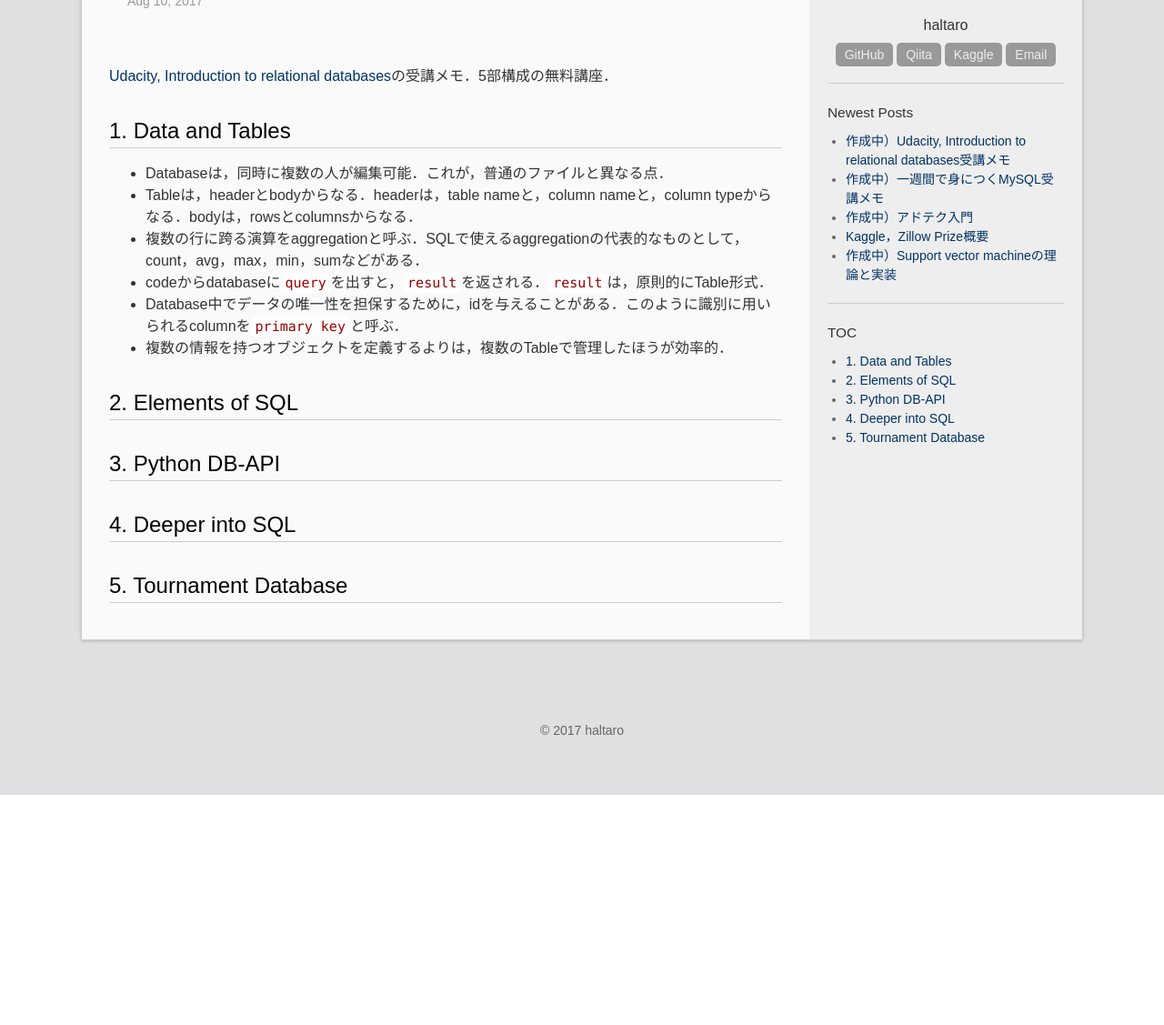
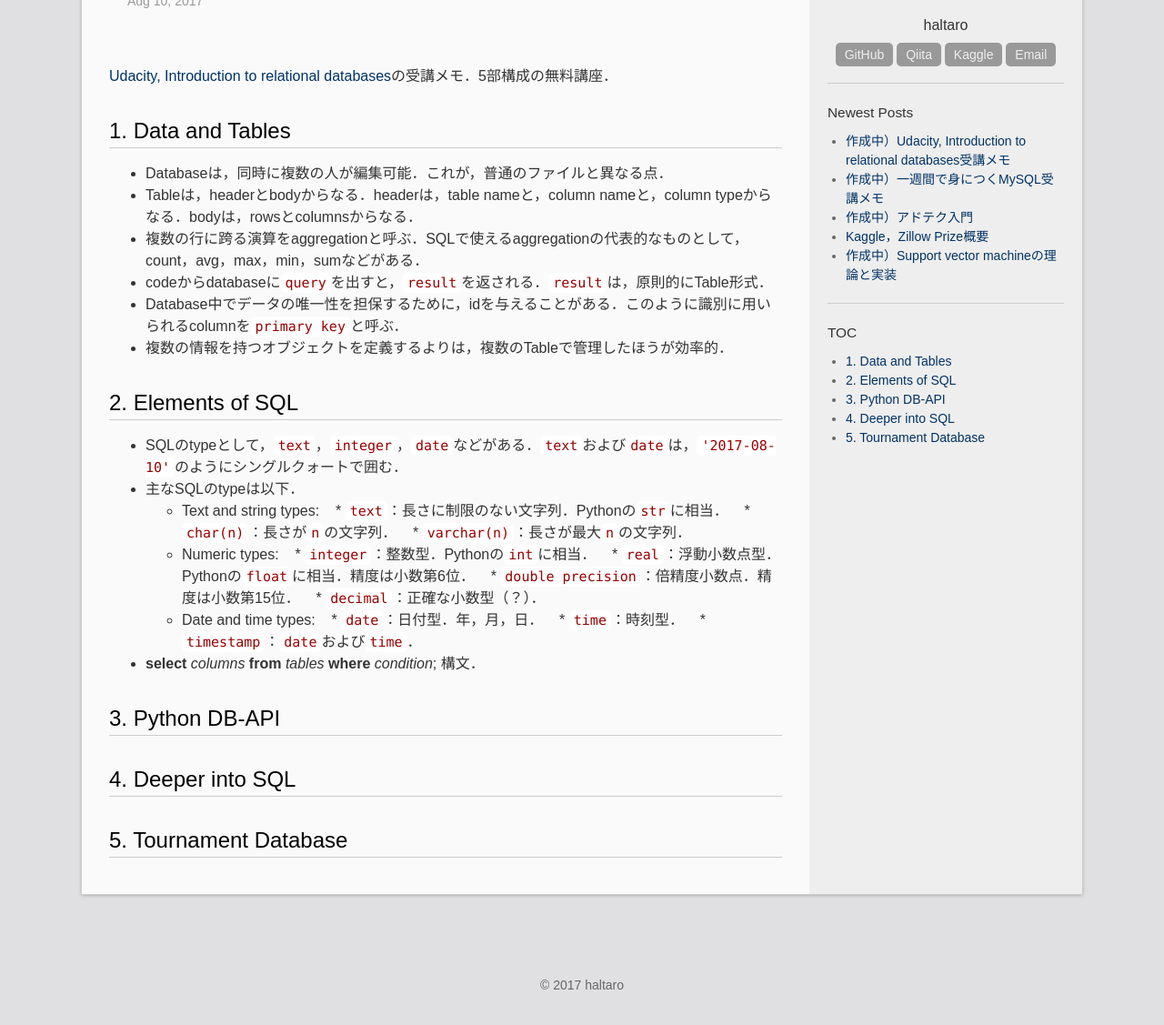
Before and after one commit to madoreenu/haltaro.github.io, a Jekyll site: the page built from _posts/2017-08-10-udacity-rdb.md, in a window 1280 px wide, cut to the strip 261-1415 px from the top of the page. Shown: the top 1127 px of the strip at 91% size. Built offline with Jekyll 4.4.1, drawn with Linux system fonts in a browser that asks for light colours; before the commit the page ends 1135 px from its top, so only the background shows below that.

Commit message:
Update 2017-08-10-udacity-rdb.md

```diff
--- a/_posts/2017-08-10-udacity-rdb.md
+++ b/_posts/2017-08-10-udacity-rdb.md
@@ -19,6 +19,23 @@ categories:
 
 # 2. Elements of SQL
 
+* SQLのtypeとして，`text`，`integer`，`date`などがある．`text`および`date`は，`'2017-08-10'`のようにシングルクォートで囲む．
+* 主なSQLのtypeは以下．
+  * Text and string types:
+    * `text`：長さに制限のない文字列．Pythonの`str`に相当．
+    * `char(n)`：長さが`n`の文字列．
+    * `varchar(n)`：長さが最大`n`の文字列．
+  * Numeric types:
+    * `integer`：整数型．Pythonの`int`に相当．
+    * `real`：浮動小数点型．Pythonの`float`に相当．精度は小数第6位．
+    * `double precision`：倍精度小数点．精度は小数第15位．
+    * `decimal`：正確な小数型（？）．
+  * Date and time types:
+    * `date`：日付型．年，月，日．
+    * `time`：時刻型．
+    * `timestamp`：`date`および`time`．
+* **select** *columns* **from** *tables* **where** *condition*; 構文．
+
 # 3. Python DB-API
 
 # 4. Deeper into SQL
```
